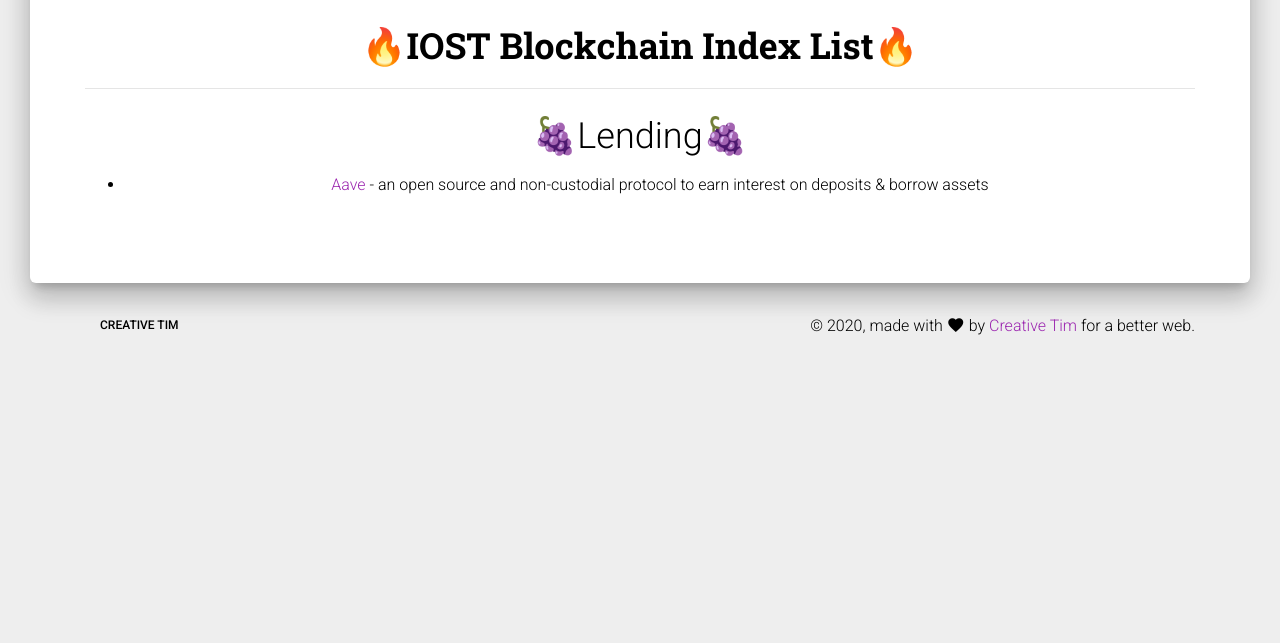
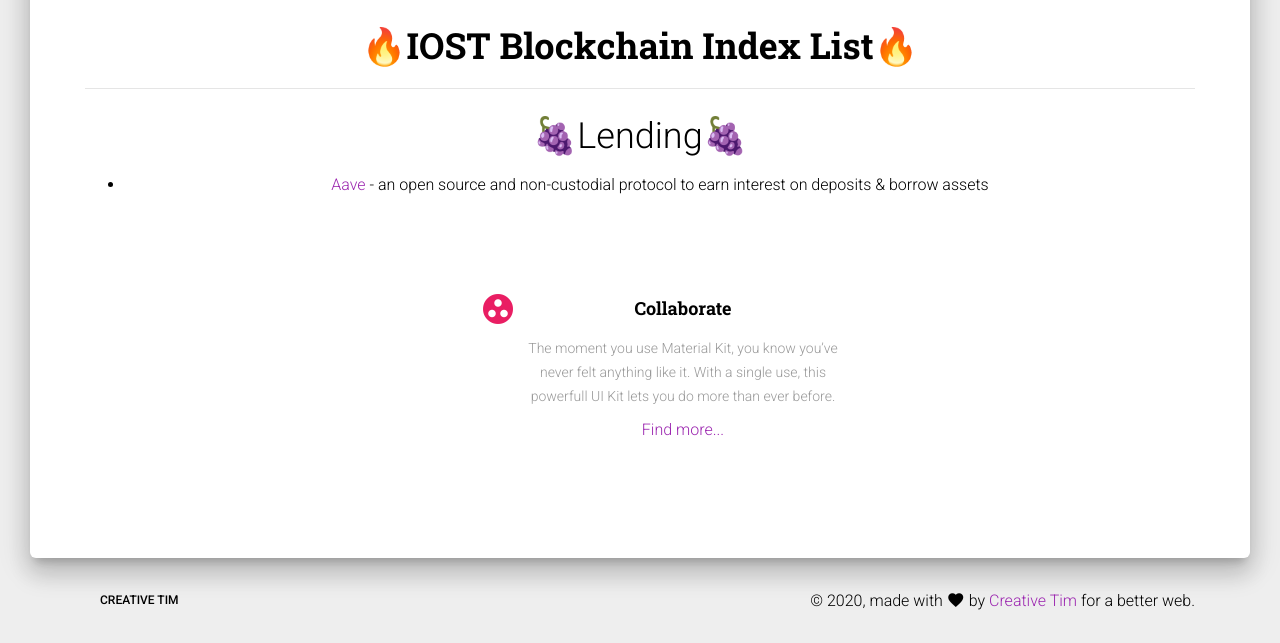
Before and after one commit to iostwatch/iostwatch.github.io, a plain HTML site: page index.html in a window 1280 px wide. Shown: the part 822-1465 px from the top of the page. Before the commit the page ends 1190 px from the top, so only its background shows below. Drawn offline with Linux system fonts and the light colour scheme; some packages are replaced by stand-ins of ours.

Commit message:
Update index.html

```diff
--- a/index.html
+++ b/index.html
@@ -61,6 +61,16 @@
       <hr>
       <h2>🍇<!-- -->Lending<!-- -->🍇</h2><ul>
       <li><a href="https://aave.com/" rel="noreferrer" target="_Blank">Aave</a> - <!-- -->an open source and non-custodial protocol to earn interest on deposits &amp; borrow assets</li>
+    <div class="info info-horizontal">
+	<div class="icon icon-rose">
+		<i class="material-icons">group_work</i>
+	</div>
+	<div class="description">
+		<h4 class="info-title">Collaborate</h4>
+		<p>The moment you use Material Kit, you know you’ve never felt anything like it. With a single use, this powerfull UI Kit lets you do more than ever before. </p>
+		<a href="#pablo">Find more...</a>
+	</div>
+</div>
     </div>
   </div>
 </div>
```
